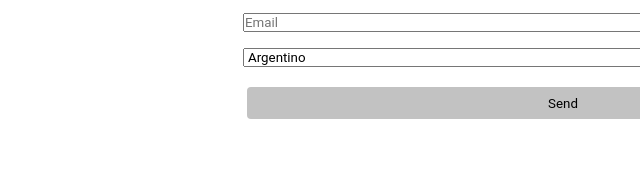
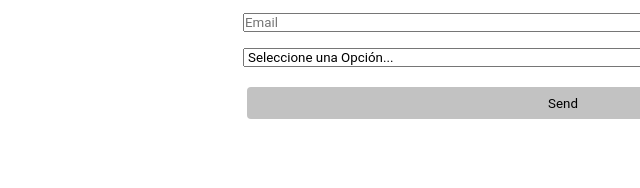
Before and after one commit to Drako01/javascript---59950, a plain HTML site: page index.html in a window 1280 px wide. Shown: the part 384-572 px from the top of the page, 77-717 px from the left. Drawn offline with Linux system fonts and the light colour scheme.

Commit message:
Incorporacion de un Selecto para Sharon

```diff
--- a/index.html
+++ b/index.html
@@ -39,6 +39,7 @@
                 <input type="number" placeholder="Edad">
                 <input type="email" placeholder="Email">
                 <select name="nacionalidad" id="nacionalidad">
+                    <option disabled selected> Seleccione una Opción...</option>
                     <option value="Argentino">Argentino</option>
                     <option value="Uruguayo">Uruguayo</option>
                     <option value="Chileno">Chileno</option>
```
